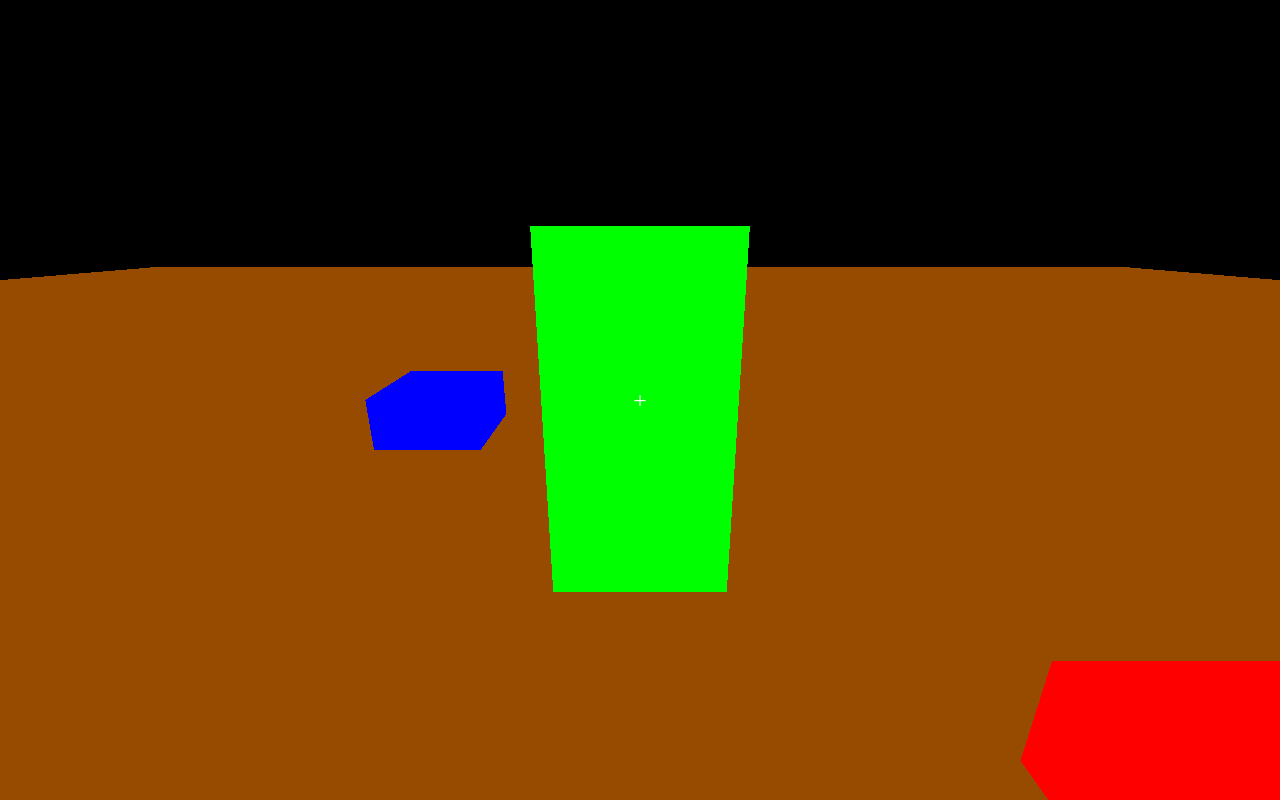
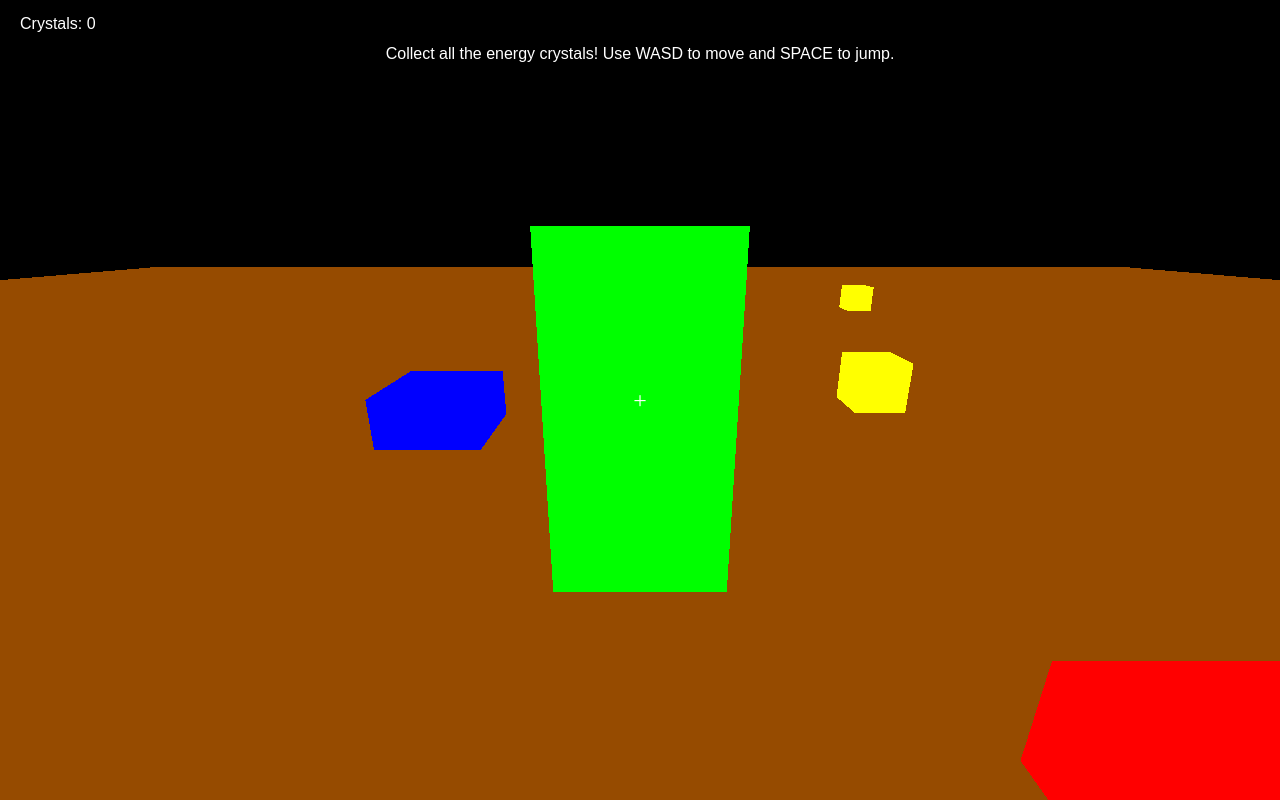
Before and after one commit to victordelrosal/simpleBlocks, a plain HTML site: page index.html in a window 1280 px wide. Drawn offline with nearby package versions, Linux system fonts and the light colour scheme.

Commit message:
Add collectibles and scoring

```diff
--- a/index.html
+++ b/index.html
@@ -13,10 +13,33 @@
             color: white;
             font-size: 24px;
         }
+        #scoreboard {
+            position: fixed;
+            top: 10px;
+            left: 10px;
+            color: white;
+            font-family: sans-serif;
+            background: rgba(0,0,0,0.5);
+            padding: 5px 10px;
+            border-radius: 4px;
+        }
+        #message {
+            position: fixed;
+            top: 40px;
+            left: 50%;
+            transform: translateX(-50%);
+            color: white;
+            font-family: sans-serif;
+            background: rgba(0,0,0,0.7);
+            padding: 5px 10px;
+            border-radius: 4px;
+        }
     </style>
 </head>
 <body>
     <div id="crosshair">+</div>
+    <div id="scoreboard">Crystals: <span id="score">0</span></div>
+    <div id="message"></div>
     <script src="https://cdnjs.cloudflare.com/ajax/libs/three.js/r128/three.min.js"></script>
     <script>
         let camera, scene, renderer, cube;
@@ -25,6 +48,9 @@
         let jumpForce = 0.3;
         let velocityY = 0;
         let onGround = true;
+        let crystals = 0;
+        const totalCrystals = 5;
+        const collectibles = [];
 
         // Player controls state
         const keys = {
@@ -61,6 +87,16 @@
             addBlock(2, 0, 2, 0xff0000);
             addBlock(-2, 0, -2, 0x0000ff);
 
+            // Spawn collectibles
+            for(let i = 0; i < totalCrystals; i++) {
+                const x = (Math.random() - 0.5) * 20;
+                const z = (Math.random() - 0.5) * 20;
+                addCollectible(x, 0.5, z);
+            }
+
+            document.getElementById('message').innerText = 'Collect all the energy crystals! Use WASD to move and SPACE to jump.';
+            document.getElementById('score').innerText = crystals;
+
             camera.position.set(0, 2, 3);
             camera.lookAt(cube.position);
 
@@ -76,6 +112,15 @@
             const block = new THREE.Mesh(geometry, material);
             block.position.set(x, y, z);
             scene.add(block);
+        }
+
+        function addCollectible(x, y, z) {
+            const geometry = new THREE.BoxGeometry(0.5, 0.5, 0.5);
+            const material = new THREE.MeshBasicMaterial({ color: 0xffff00 });
+            const crystal = new THREE.Mesh(geometry, material);
+            crystal.position.set(x, y, z);
+            scene.add(crystal);
+            collectibles.push(crystal);
         }
 
         function handleKey(event, isDown) {
@@ -116,6 +161,20 @@
             camera.position.x = cube.position.x;
             camera.position.z = cube.position.z + 3;
             camera.lookAt(cube.position);
+
+            // Collectible collision
+            for(let i = collectibles.length - 1; i >= 0; i--) {
+                const c = collectibles[i];
+                if(cube.position.distanceTo(c.position) < 1) {
+                    scene.remove(c);
+                    collectibles.splice(i, 1);
+                    crystals++;
+                    document.getElementById('score').innerText = crystals;
+                    if(crystals === totalCrystals) {
+                        document.getElementById('message').innerText = 'All crystals collected! You win!';
+                    }
+                }
+            }
         }
 
         function onWindowResize() {
```
